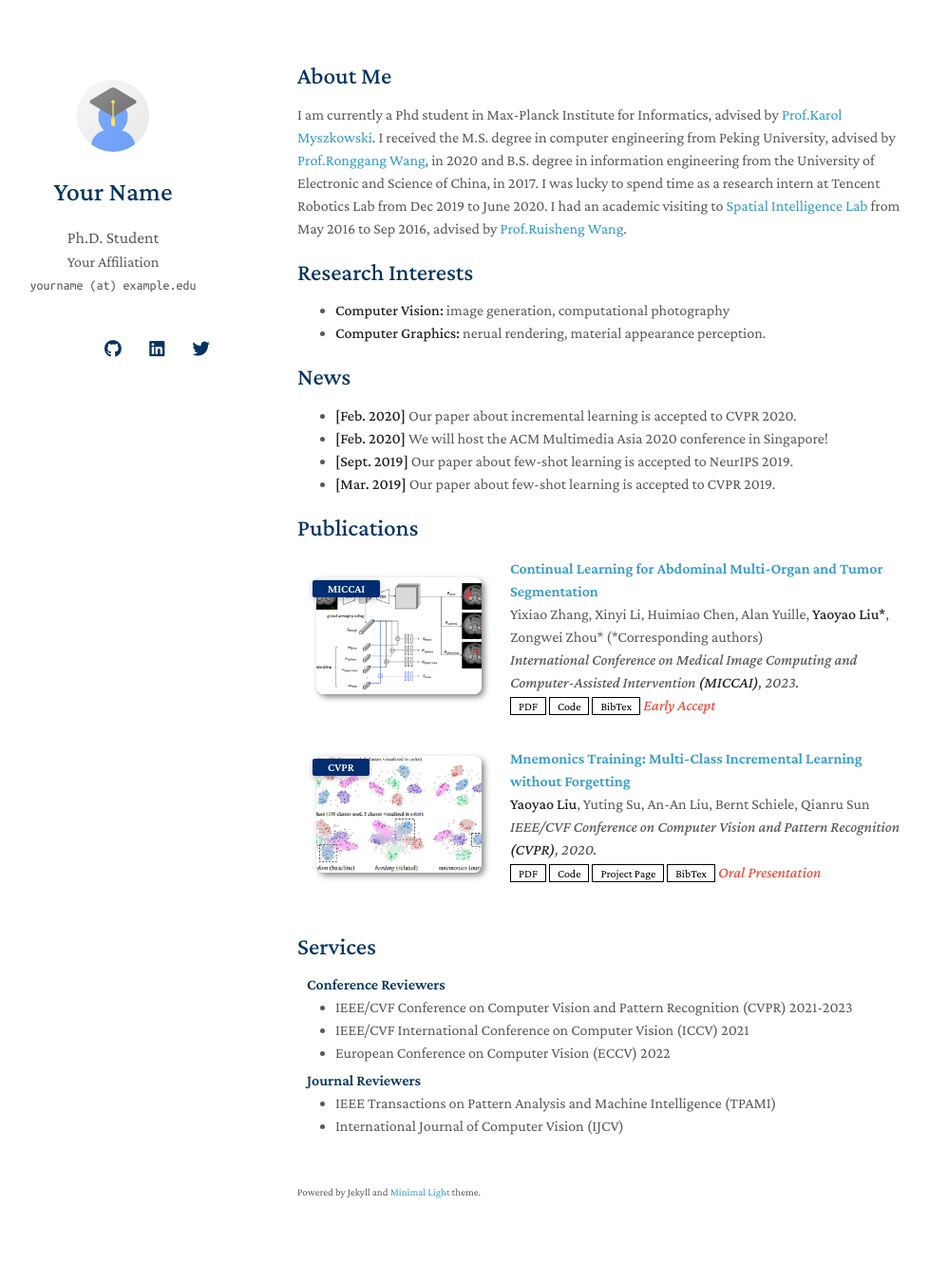
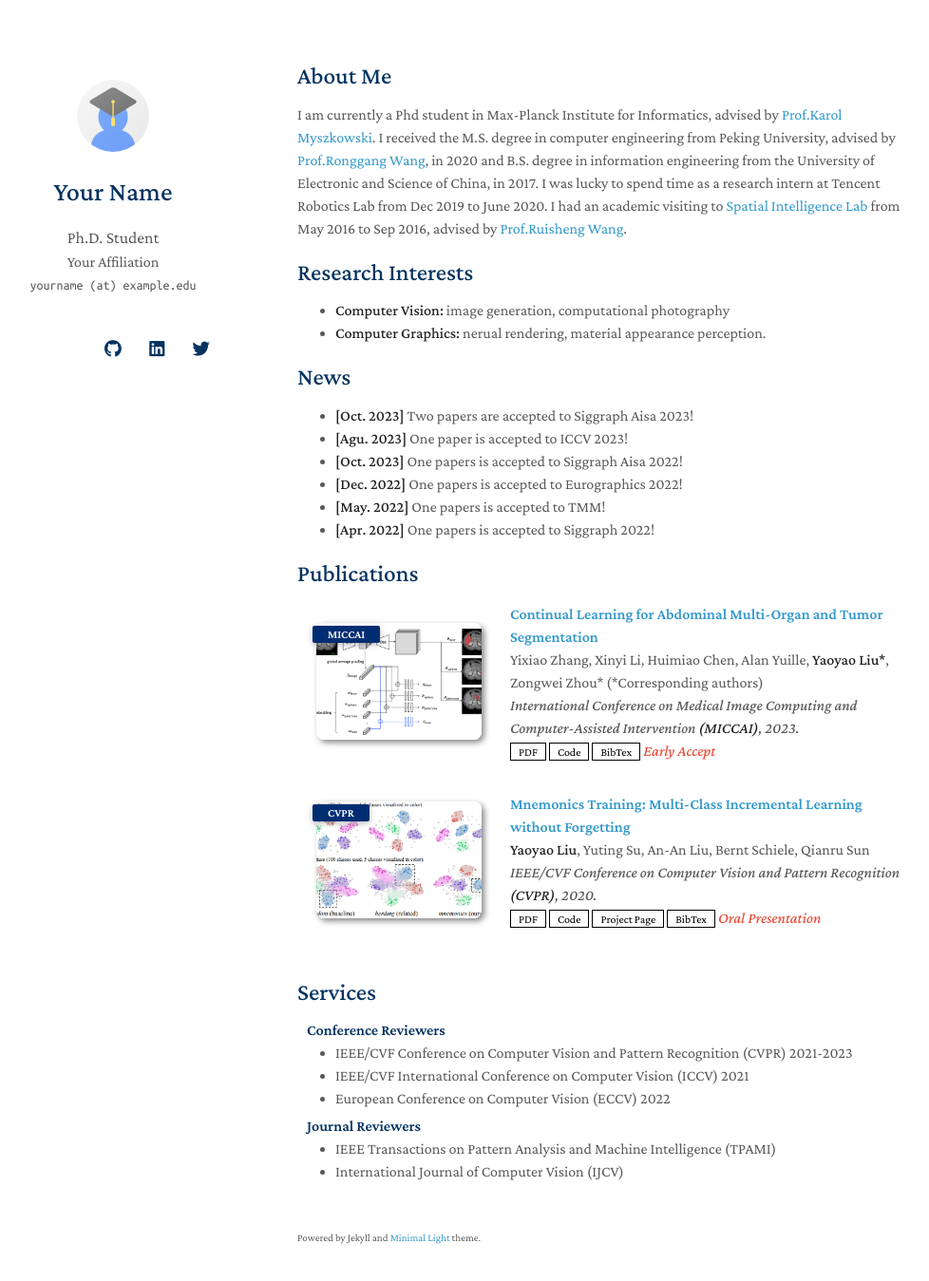
Before and after one commit to Hans1984/Hans1984.github.io, a Jekyll site: the page built from index.md, in a window 1280 px wide and 1384 px high. Shown: the top 1349 px of the window at 95% size, without its empty margins (157-1135 px from the left). Built offline with Jekyll 4.4.1, drawn with Linux system fonts in a browser that asks for light colours; nearby versions of some CDN libraries; a style sheet for code colours, icons or effects is not loaded; our own code applies the rules of GitHub Pages for plain Markdown files.

Commit message:
Update index.md

```diff
--- a/index.md
+++ b/index.md
@@ -13,10 +13,12 @@
 
 ## News
 
-- **[Feb. 2020]** Our paper about incremental learning is accepted to CVPR 2020.
-- **[Feb. 2020]** We will host the ACM Multimedia Asia 2020 conference in Singapore!
-- **[Sept. 2019]** Our paper about few-shot learning is accepted to NeurIPS 2019.
-- **[Mar. 2019]** Our paper about few-shot learning is accepted to CVPR 2019.
+- **[Oct. 2023]** Two papers are accepted to Siggraph Aisa 2023!
+- **[Agu. 2023]** One paper is accepted to ICCV 2023!
+- **[Oct. 2023]** One papers is accepted to Siggraph Aisa 2022!
+- **[Dec. 2022]** One papers is accepted to Eurographics 2022!
+- **[May. 2022]** One papers is accepted to TMM!
+- **[Apr. 2022]** One papers is accepted to Siggraph 2022!
 
 {% include_relative _includes/publications.md %}
 
```
